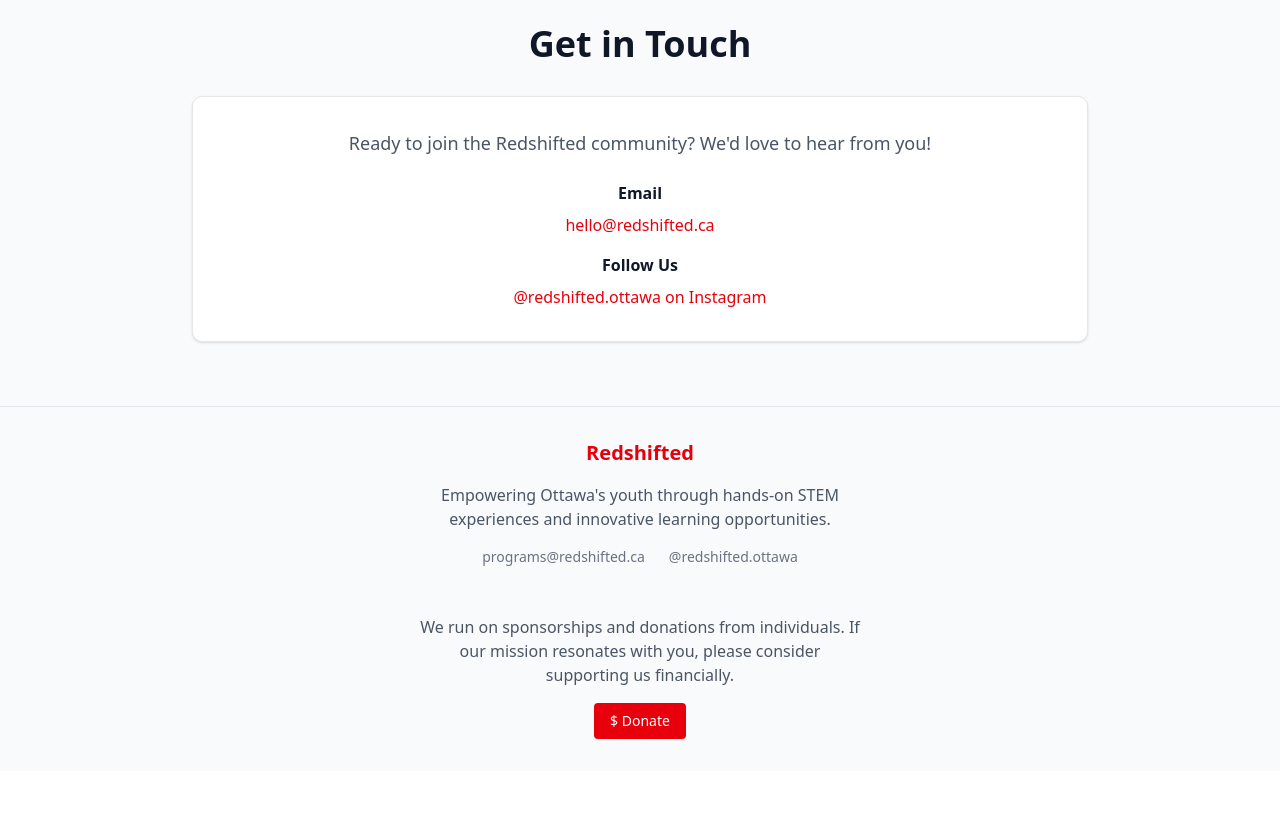
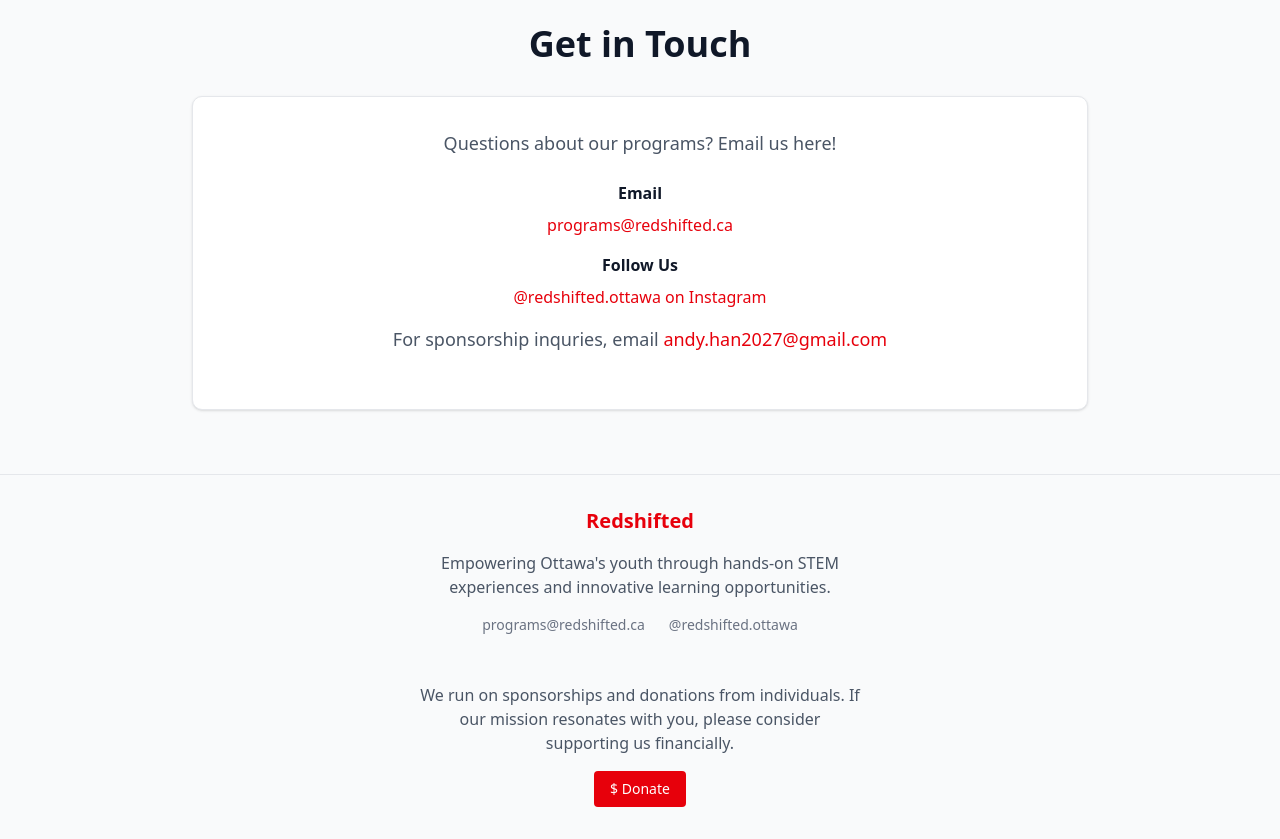
Before and after one commit to TheBlisteringSun/redshifted, a Next.js app in the folder redshifted-site/: page / in a window 1280 px wide. Shown: the part 3100-3939 px from the top of the page. Before the commit the page ends 3871 px from the top, so only its background shows below. Built offline with nearby package versions, Linux system fonts and the light colour scheme.

Commit message:
Version 4.6 - Email updates

```diff
--- a/redshifted-site/package.json
+++ b/redshifted-site/package.json
@@ -52,6 +52,7 @@
     "react-dom": "^19.1.0",
     "react-hook-form": "^7.57.0",
     "react-resizable-panels": "^3.0.2",
+    "react-server-dom-turbopack": "^19.1.0",
     "recharts": "^2.15.3",
     "sonner": "^2.0.5",
     "tailwind-merge": "^3.3.1",
@@ -68,6 +69,6 @@
     "eslint-config-next": "15.3.3",
     "tailwindcss": "^4",
     "tw-animate-css": "^1.3.4",
-    "typescript": "^5"
+    "typescript": "5.8.3"
   }
 }
--- a/redshifted-site/src/components/ContactSection.tsx
+++ b/redshifted-site/src/components/ContactSection.tsx
@@ -8,17 +8,17 @@
 
         <div className="bg-white rounded-lg p-8 shadow-sm border border-gray-200">
           <p className="text-lg text-gray-600 mb-6">
-            Ready to join the Redshifted community? We&apos;d love to hear from you!
+            Questions about our programs? Email us here!
           </p>
 
           <div className="space-y-4">
             <div>
               <h3 className="font-semibold text-gray-900 mb-2">Email</h3>
               <a
-                href="mailto:hello@redshifted.ca"
+                href="mailto:programs@redshifted.ca"
                 className="text-red-600 hover:text-red-700 transition-colors"
               >
-                hello@redshifted.ca
+                programs@redshifted.ca
               </a>
             </div>
 
@@ -33,6 +33,9 @@
                 @redshifted.ottawa on Instagram
               </a>
             </div>
+          <p className="text-lg text-gray-600 mb-6">
+            For sponsorship inquries, email <a href="mailto:andy.han2027@gmail.com" className="text-red-600 hover:text-red-700 transition-colors">andy.han2027@gmail.com</a>
+          </p>
           </div>
         </div>
       </div>
```
Also changed, not shown: 1 other file (tests, documents, lock files or other folders).
